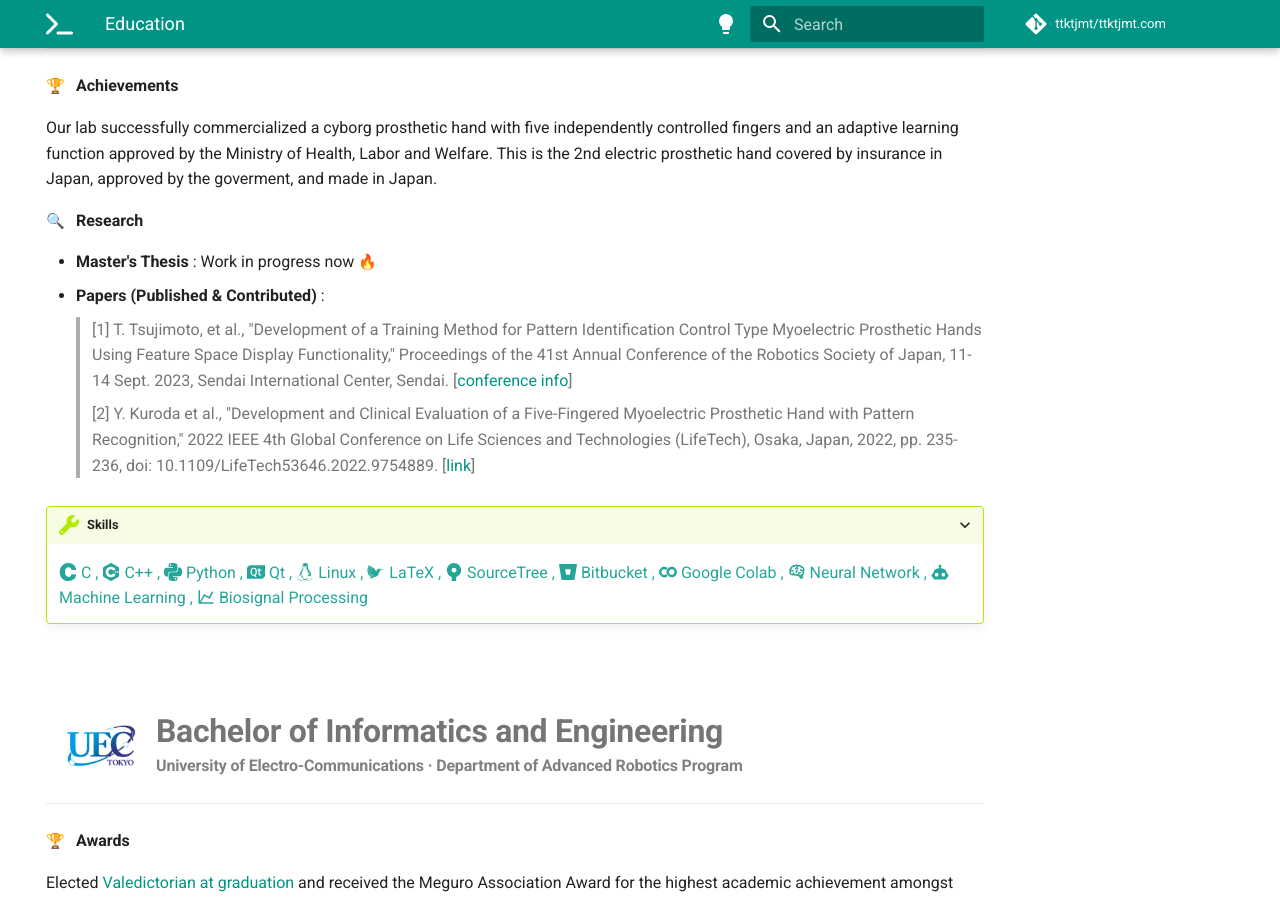
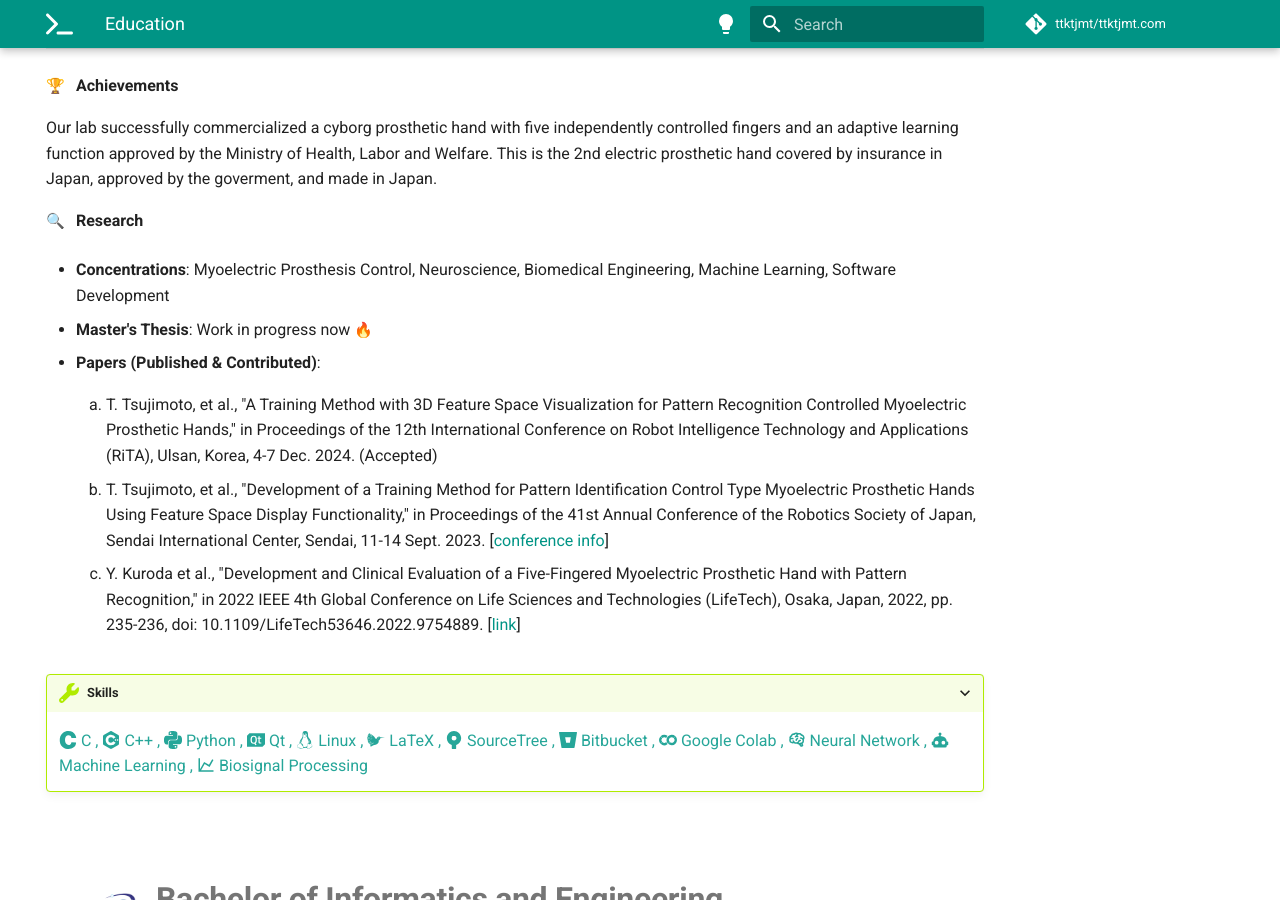
Before and after one commit to ttktjmt/ttktjmt.com, an MkDocs documentation site: the page built from docs/docs/education.md, in a window 1280 px wide and 900 px high, scrolled down 313 px. Built offline with MkDocs 1.6.1 and Material for MkDocs 9.7.7, drawn with Linux system fonts in a browser that asks for light colours; emoji names are drawn with the system emoji font; comment, search, counter and statistics services are not loaded.

Commit message:
Update education page
add new paper accepted, change format

```diff
--- a/docs/docs/education.md
+++ b/docs/docs/education.md
@@ -24,11 +24,17 @@ Our lab successfully commercialized a cyborg prosthetic hand with five independe
 
 :mag: &nbsp; **Research** <br>
 
-* **Master's Thesis** : Work in progress now :fire: <br>
-* **Papers (Published & Contributed)** :
-> [1] T. Tsujimoto, et al., "Development of a Training Method for Pattern Identification Control Type Myoelectric Prosthetic Hands Using Feature Space Display Functionality," Proceedings of the 41st Annual Conference of the Robotics Society of Japan, 11-14 Sept. 2023, Sendai International Center, Sendai. [[conference info](https://www.tus.ac.jp/ridai/doc/ji/RIJIA01Detail.php?kin=soc&no=183141){:target="_blank"}]
->
-> [2] Y. Kuroda et al., "Development and Clinical Evaluation of a Five-Fingered Myoelectric Prosthetic Hand with Pattern Recognition," 2022 IEEE 4th Global Conference on Life Sciences and Technologies (LifeTech), Osaka, Japan, 2022, pp. 235-236, doi: 10.1109/LifeTech53646.2022.9754889. [[link](https://ieeexplore.ieee.org/document/9754889){:target="_blank"}]
+* **Concentrations**: Myoelectric Prosthesis Control, Neuroscience, Biomedical Engineering, Machine Learning, Software Development
+
+* **Master's Thesis**: Work in progress now :fire:
+
+* **Papers (Published & Contributed)**:
+
+    1. T. Tsujimoto, et al., "A Training Method with 3D Feature Space Visualization for Pattern Recognition Controlled Myoelectric Prosthetic Hands," in Proceedings of the 12th International Conference on Robot Intelligence Technology and Applications (RiTA), Ulsan, Korea, 4-7 Dec. 2024. (Accepted)
+
+    1. T. Tsujimoto, et al., "Development of a Training Method for Pattern Identification Control Type Myoelectric Prosthetic Hands Using Feature Space Display Functionality," in Proceedings of the 41st Annual Conference of the Robotics Society of Japan, Sendai International Center, Sendai, 11-14 Sept. 2023. [[conference info](https://www.tus.ac.jp/ridai/doc/ji/RIJIA01Detail.php?kin=soc&no=183141){:target="_blank"}]
+
+    1. Y. Kuroda et al., "Development and Clinical Evaluation of a Five-Fingered Myoelectric Prosthetic Hand with Pattern Recognition," in 2022 IEEE 4th Global Conference on Life Sciences and Technologies (LifeTech), Osaka, Japan, 2022, pp. 235-236, doi: 10.1109/LifeTech53646.2022.9754889. [[link](https://ieeexplore.ieee.org/document/9754889){:target="_blank"}]
 
 ???+ skills
 
```
